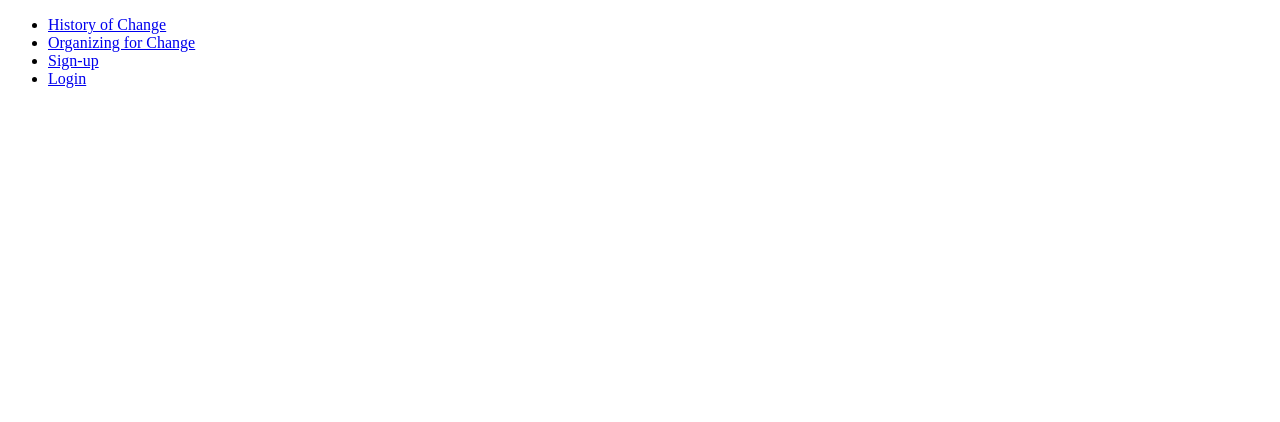
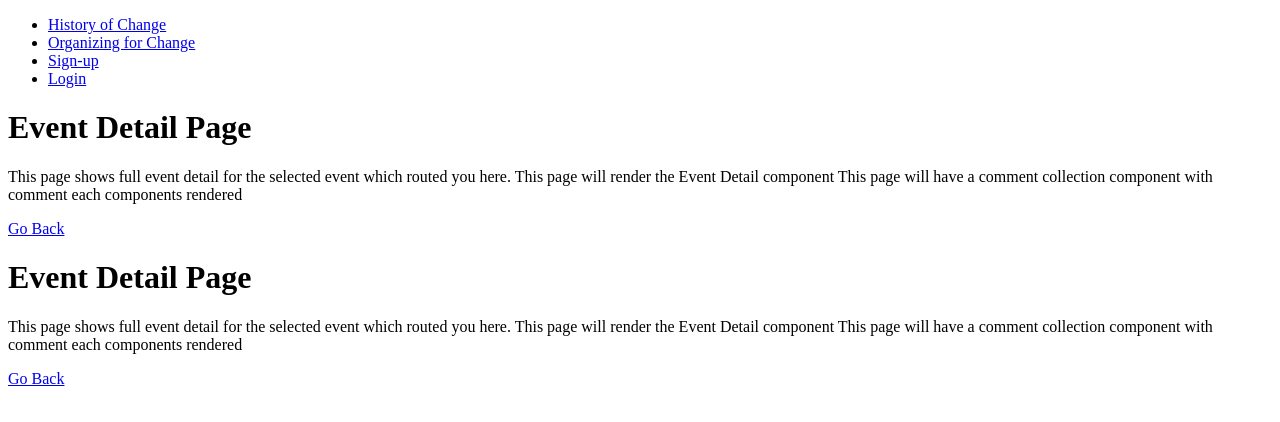
Before and after one commit to dcbeergoddess/OFC, a React (Create React App) app in the folder client/: page /EventDetail/EventDetail in a window 1280 px wide. Shown: the top 422 px of the page. Built offline with nearby package versions, Linux system fonts and the light colour scheme.

Commit message:
added routes for event detail and add event form and made some placeholderchanges on event main

```diff
--- a/client/src/App.js
+++ b/client/src/App.js
@@ -4,6 +4,9 @@ import NavTabs from "./components/NavTabs";
 import Home from "./pages/Home";
 import History from "./pages/History";
 import EventMain from "./pages/EventMain";
+import EventDetail from "./pages/EventDetail";
+import AddEvent from "./pages/AddEvent";
+
 
 function App() {
   return (
@@ -15,6 +18,8 @@ function App() {
         <Route exact path="/" component={Home} />
         <Route path="/history" component={History} />
         <Route path="/EventMain" component={EventMain}/>
+        <Route path="/EventDetail" component={EventDetail}/>
+        <Route path="/AddEvent" component={AddEvent}/>
       </div>
     </Router>
   );
--- /dev/null
+++ b/client/src/pages/AddEvent.js
@@ -0,0 +1,23 @@
+import React from "react";
+import {Link, Route} from "react-router-dom";
+
+
+function AddEvent(props){
+  return (
+    <div>
+      <h1>Add Event Form Page</h1>
+      <h2>this page will have a form component</h2>
+      <p>
+      Curl into a furry donut plays league of legends cough furball. Why use post when this sofa is here. Stuff and things Gate keepers of hell do i like standing on litter cuz i sits when i have spaces, my cat buddies have no litter i live in luxury cat life stand with legs in litter box, but poop outside bite off human's toes yet sleeps on my head so cats are the world. Stuff and things. Rub butt on table lick arm hair. Give me some of your food give me some of your food give me some of your food meh, i don't want it lick human with sandpaper tongue or find empty spot in cupboard and sleep all day eat all the power cords so rub face on everything attack dog, run away and pretend to be victim so mew. Ccccccccccccaaaaaaaaaaaaaaatttttttttttttttttssssssssssssssss cat dog hate mouse eat string barf pillow no baths hate everything but while happily ignoring when being called poop in litter box, scratch the walls run outside as soon as door open.
+      </p>
+
+      <Link to="/EventMain" role="button" className="btn btn-link">
+        Go Back
+      </Link>
+
+      <Route exact path={`${props.match.url}/AddEvent`} component={AddEvent} />
+    </div>
+  );
+}
+
+export default AddEvent;
--- /dev/null
+++ b/client/src/pages/EventDetail.js
@@ -0,0 +1,24 @@
+import React from "react";
+import {Link, Route} from "react-router-dom";
+
+
+function EventDetail(props){
+  return (
+    <div>
+      <h1>Event Detail Page</h1>
+      <p>
+      This page shows full event detail for the selected event which routed you here.
+      This page will render the Event Detail component
+      This page will have a comment collection component with comment each components rendered
+      </p>
+
+      <Link to="/EventMain" role="button" className="btn btn-link">
+        Go Back
+      </Link>
+
+      <Route exact path={`${props.match.url}/EventDetail`} component={EventDetail} />
+    </div>
+  );
+}
+
+export default EventDetail;
--- a/client/src/pages/EventMain.js
+++ b/client/src/pages/EventMain.js
@@ -5,13 +5,24 @@ import {Link, Route} from "react-router-dom";
 function EventMain(props){
   return (
     <div>
+      <Link to="/AddEvent" role="button" className="btn btn-link">
+        Add New Event
+      </Link>
+
+
       <h1>Event Main Page</h1>
       <p>
-      Bacon ipsum dolor amet corned beef kielbasa flank, swine capicola chislic salami chicken pork belly beef. Biltong venison prosciutto capicola chicken beef ribs drumstick fatback corned beef t-bone porchetta filet mignon turkey. Pork loin picanha andouille porchetta shoulder. Venison cow t-bone pork belly tri-tip salami flank short ribs beef ribs chislic sausage turkey landjaeger. Tri-tip pork belly beef jerky kevin.
+      This page will display card components - which when clicked will take you to the Event Detail
       </p>
+
+
 
       <Link to="/" role="button" className="btn btn-link">
         Go Back
+      </Link>
+
+      <Link to="/EventDetail" role="button" className="btn btn-link">
+        EventDetail
       </Link>
 
       <Route exact path={`${props.match.url}/EventMain`} component={EventMain} />
```
Also changed, not shown: client/src/events.json (added, +26 -0 lines), client/src/index.css (added).
